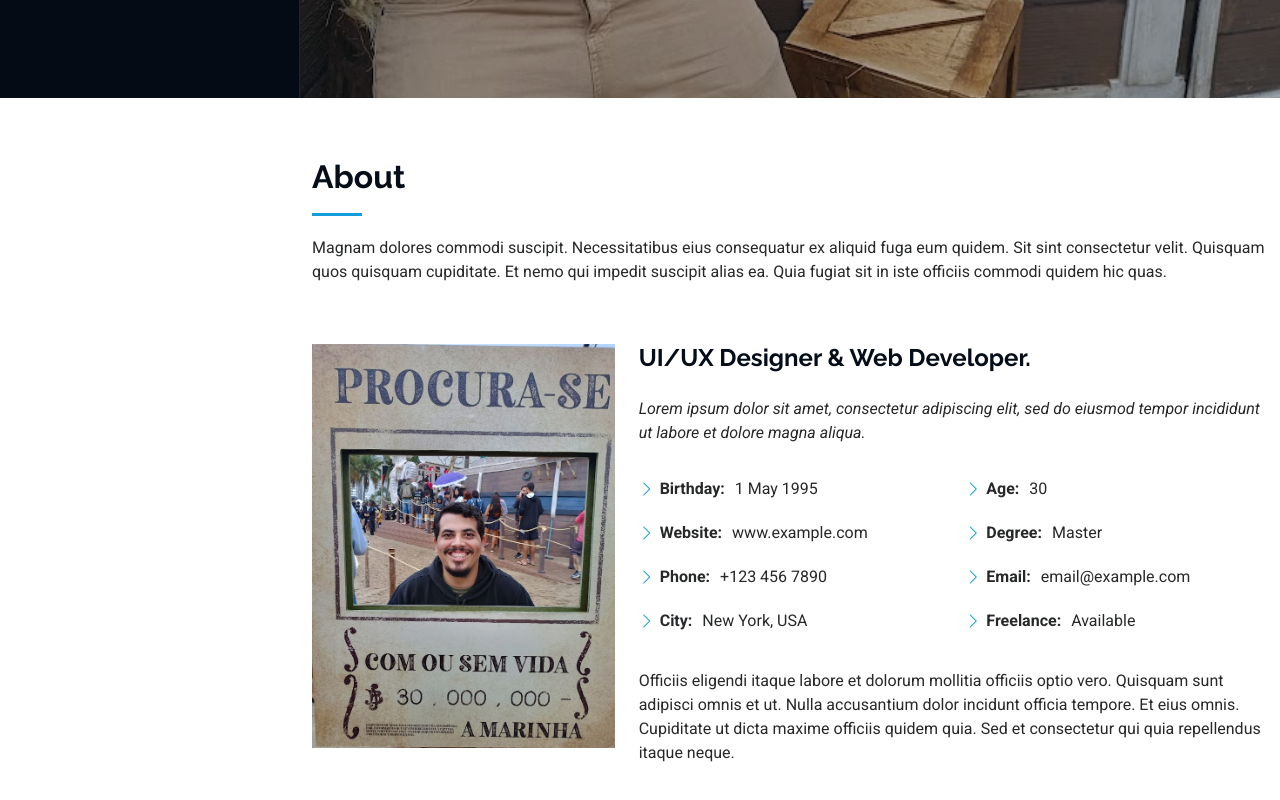
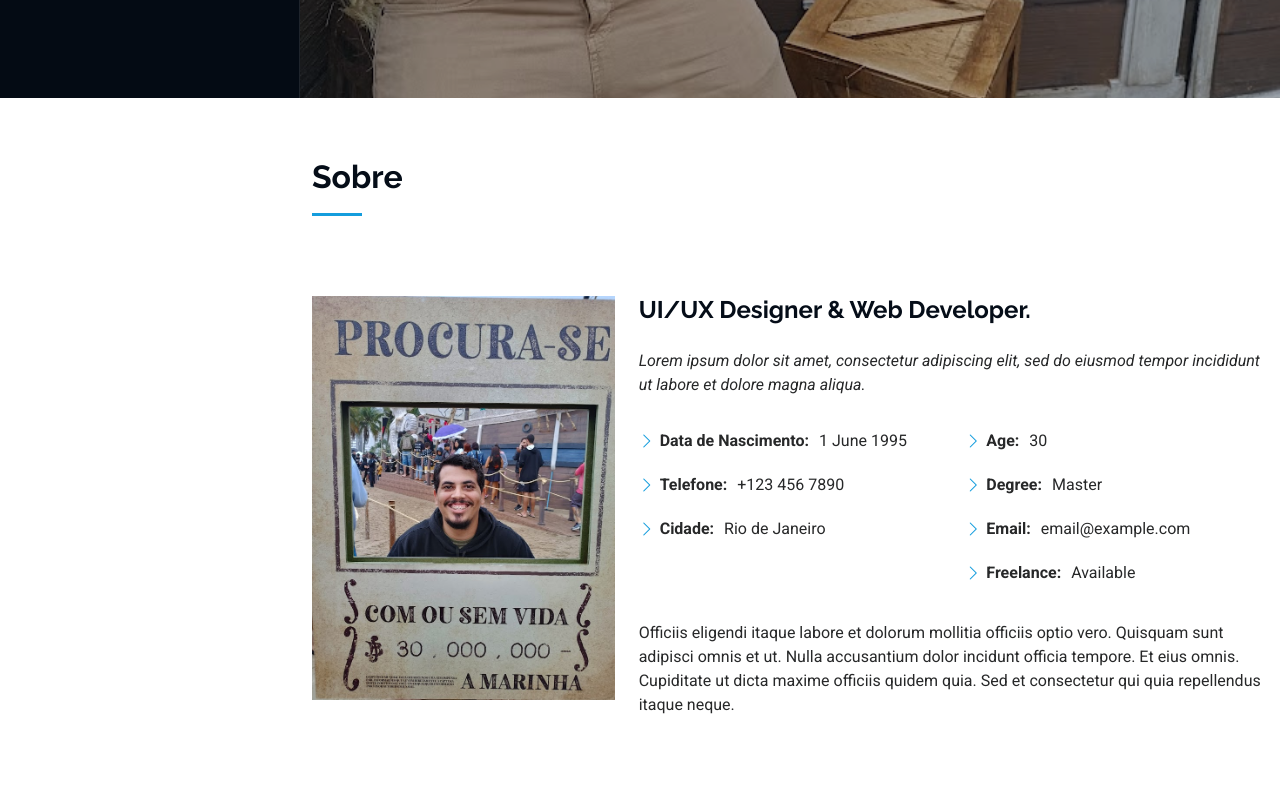
Before and after one commit to Caetanobrn/meu-portfolio-aula, a plain HTML site: page index.html in a window 1280 px wide. Shown: the part 702-1502 px from the top of the page. Drawn offline with Linux system fonts and the light colour scheme.

Commit message:
Atualização da seção Sobre

```diff
--- a/index.html
+++ b/index.html
@@ -107,8 +107,7 @@
 
       <!-- Section Title -->
       <div class="container section-title" data-aos="fade-up">
-        <h2>About</h2>
-        <p>Magnam dolores commodi suscipit. Necessitatibus eius consequatur ex aliquid fuga eum quidem. Sit sint consectetur velit. Quisquam quos quisquam cupiditate. Et nemo qui impedit suscipit alias ea. Quia fugiat sit in iste officiis commodi quidem hic quas.</p>
+        <h2>Sobre</h2>
       </div><!-- End Section Title -->
 
       <div class="container" data-aos="fade-up" data-aos-delay="100">
@@ -126,10 +125,9 @@
             <div class="row">
               <div class="col-lg-6">
                 <ul>
-                  <li><i class="bi bi-chevron-right"></i> <strong>Birthday:</strong> <span>1 May 1995</span></li>
-                  <li><i class="bi bi-chevron-right"></i> <strong>Website:</strong> <span>www.example.com</span></li>
-                  <li><i class="bi bi-chevron-right"></i> <strong>Phone:</strong> <span>+123 456 7890</span></li>
-                  <li><i class="bi bi-chevron-right"></i> <strong>City:</strong> <span>New York, USA</span></li>
+                  <li><i class="bi bi-chevron-right"></i> <strong>Data de Nascimento:</strong> <span>1 June 1995</span></li>
+                  <li><i class="bi bi-chevron-right"></i> <strong>Telefone:</strong> <span>+123 456 7890</span></li>
+                  <li><i class="bi bi-chevron-right"></i> <strong>Cidade:</strong> <span>Rio de Janeiro</span></li>
                 </ul>
               </div>
               <div class="col-lg-6">
```
